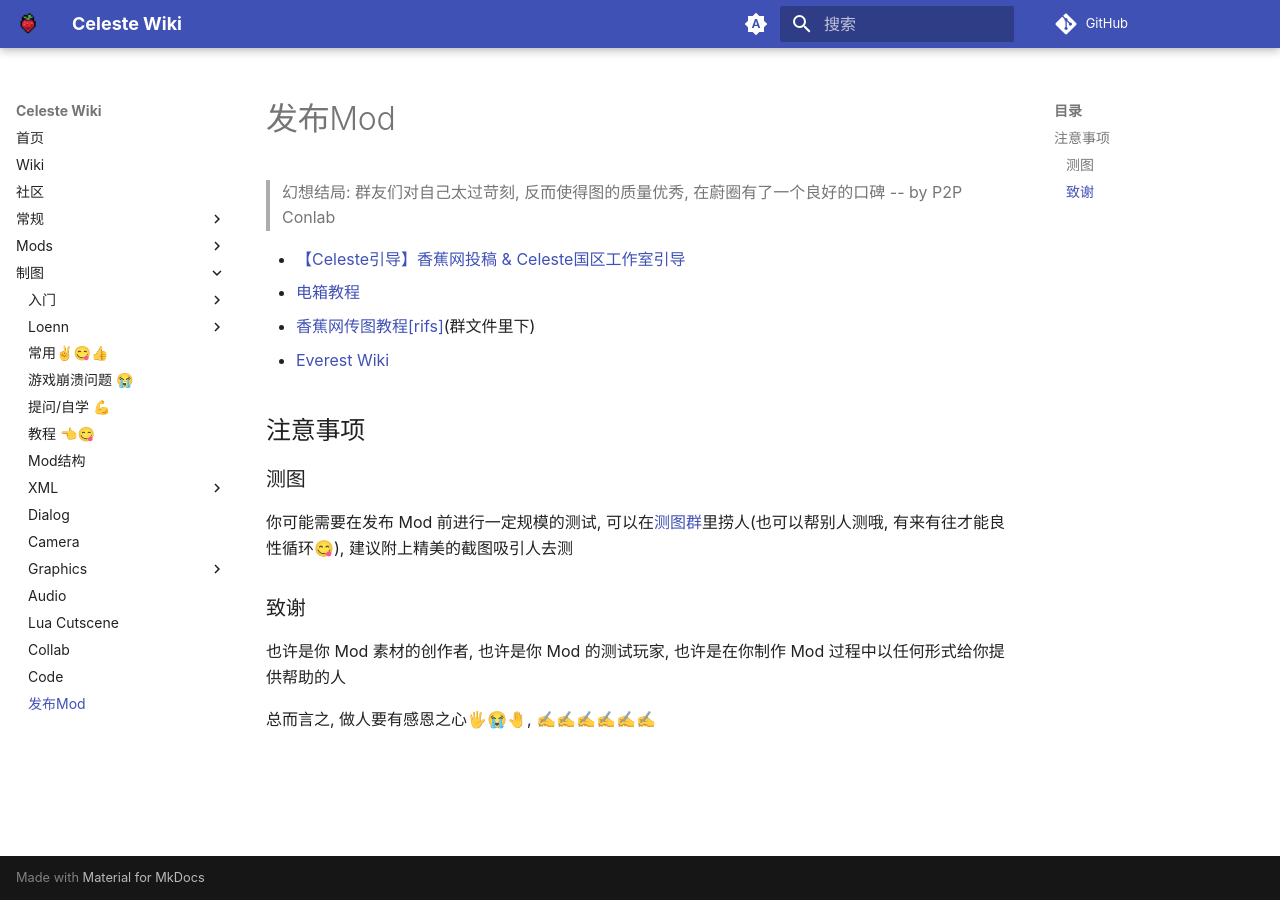
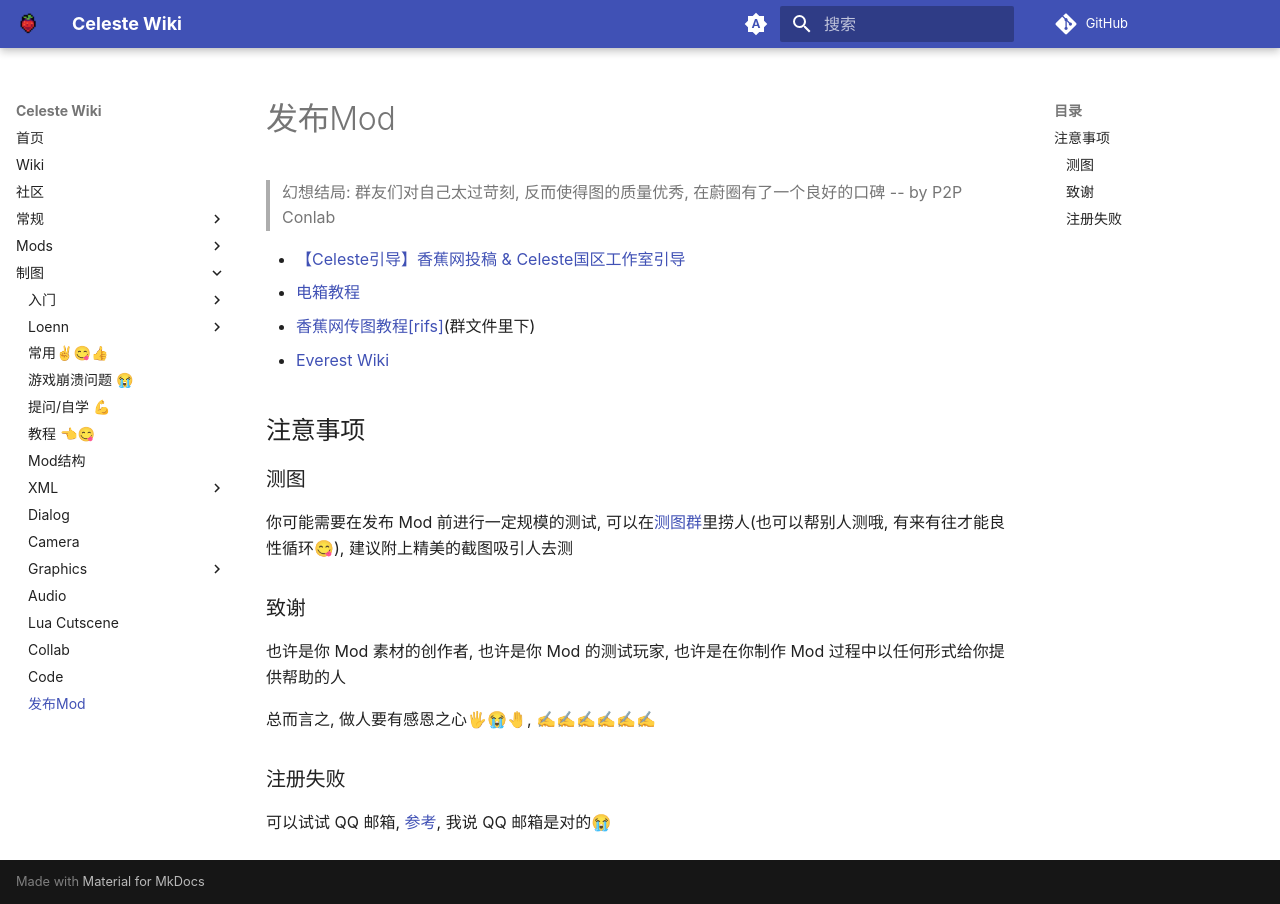
Before and after one commit to LuckyBoy-7/CelesteWikiModule, an MkDocs documentation site: the page built from docs/mappings/publish_mod.md, in a window 1280 px wide. Built offline with MkDocs 1.6.1 and Material for MkDocs 9.7.7, drawn with Linux system fonts in a browser that asks for light colours; comment, search, counter and statistics services are not loaded.

Commit message:
QQ 邮箱是对的😭

```diff
--- a/docs/mappings/publish_mod.md
+++ b/docs/mappings/publish_mod.md
@@ -16,3 +16,7 @@
 也许是你 Mod 素材的创作者, 也许是你 Mod 的测试玩家, 也许是在你制作 Mod 过程中以任何形式给你提供帮助的人
 
 总而言之, 做人要有感恩之心🖐️😭🤚, ✍✍✍✍✍✍
+
+### 注册失败
+
+可以试试 QQ 邮箱, [参考](https://tieba.baidu.com/p/8879322824), 我说 QQ 邮箱是对的😭
```
